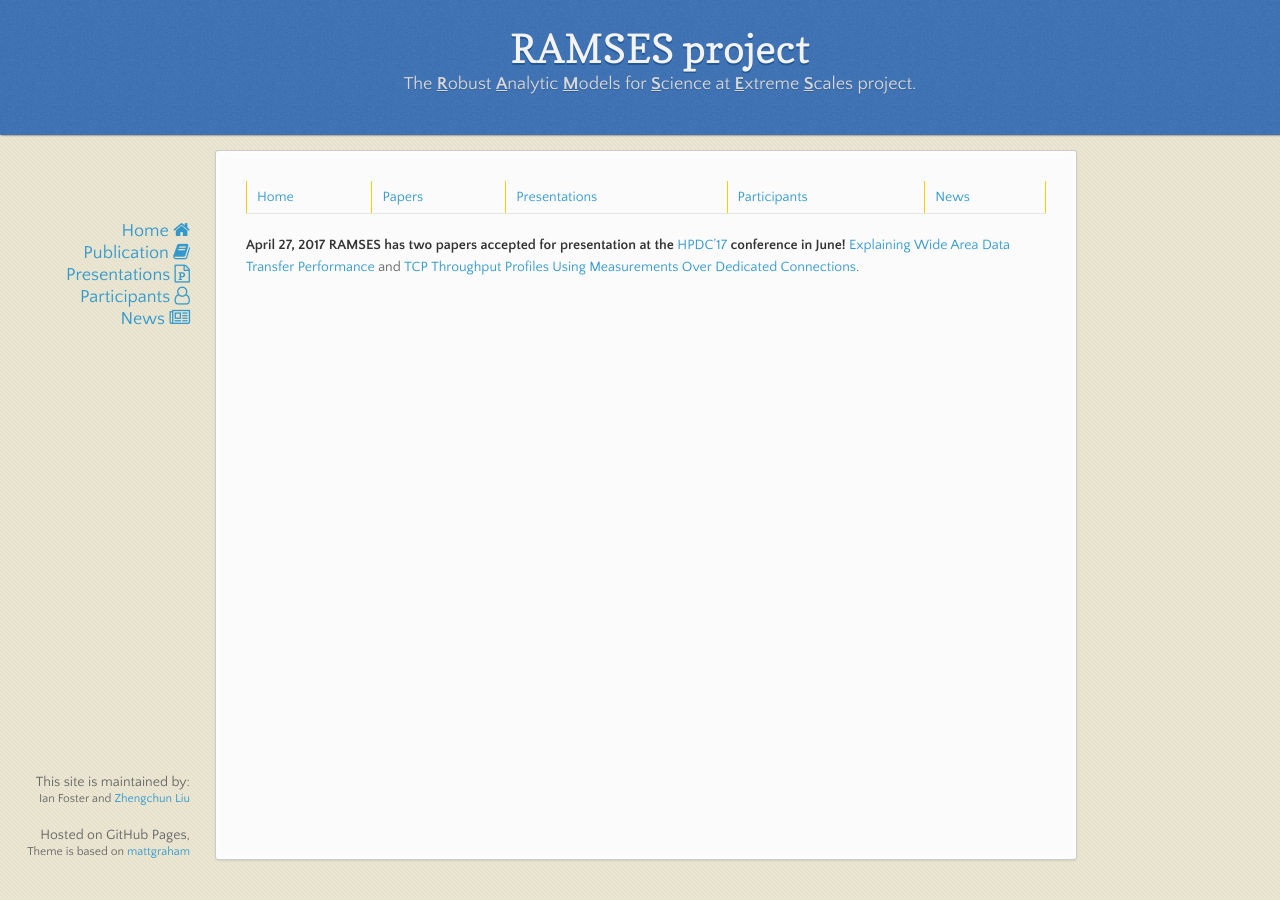
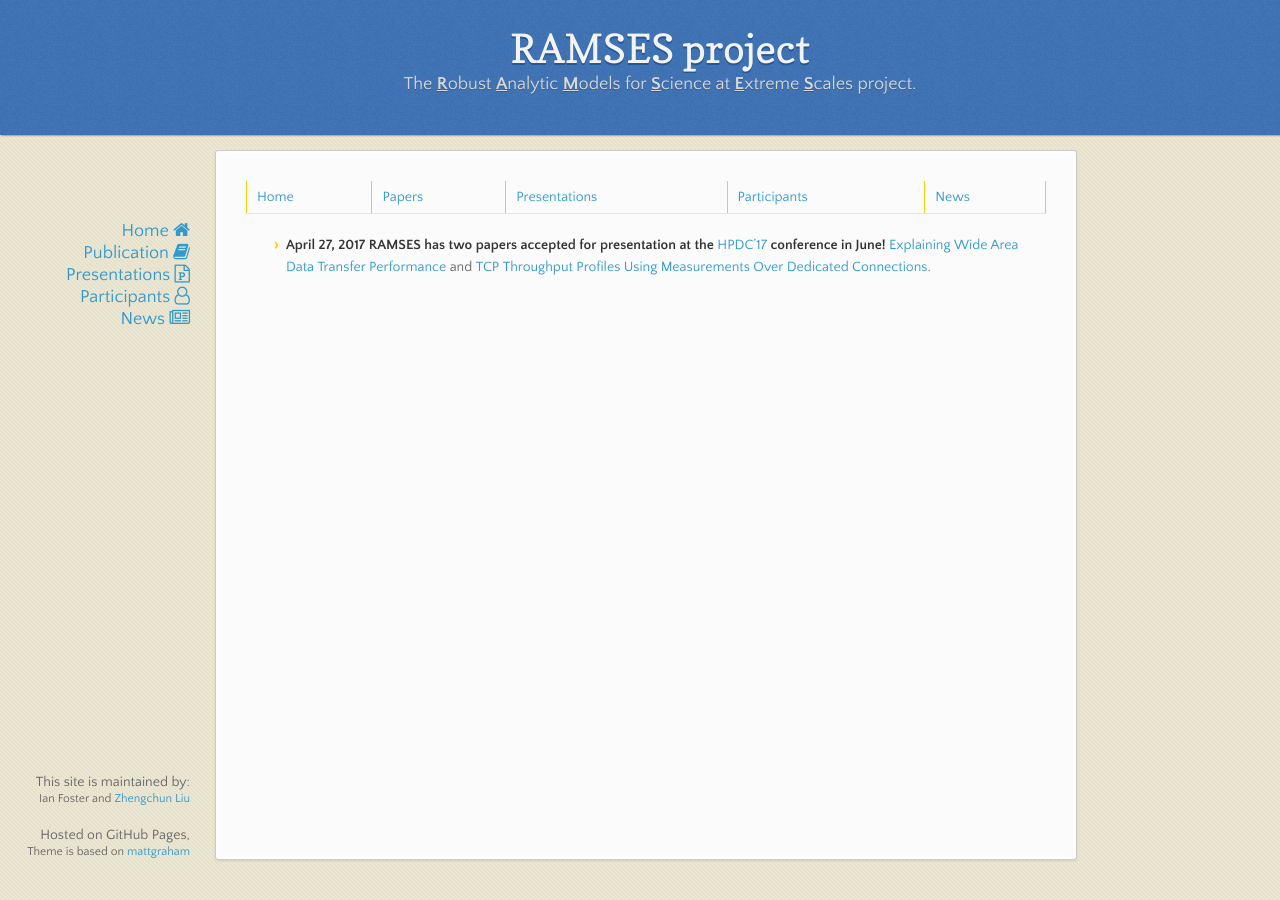
Before and after one commit to ramsesproject/ramses.github.io, a Jekyll site: the page built from news.md, in a window 1280 px wide. Built offline with Jekyll 4.4.1, drawn with Linux system fonts in a browser that asks for light colours; nearby versions of some CDN libraries.

Commit message:
add, delete, polish etc.

```diff
--- a/news.md
+++ b/news.md
@@ -3,4 +3,4 @@
 ---
 [Home](index.html)| [Papers](papers.html) | [Presentations](presentations.html) | [Participants](participants.html) | [News](news.html)
 
-__April 27, 2017__ **RAMSES has two papers accepted for presentation at the [HPDC'17](http://www.hpdc.org/2017/) conference in June!** [Explaining Wide Area Data Transfer Performance](http://dx.doi.org/10.1145/3078597.3078605) and [TCP Throughput Profiles Using Measurements Over Dedicated Connections](http://dx.doi.org/10.1145/3078597.3078615).
+* __April 27, 2017__ **RAMSES has two papers accepted for presentation at the [HPDC'17](http://www.hpdc.org/2017/) conference in June!** [Explaining Wide Area Data Transfer Performance](http://dx.doi.org/10.1145/3078597.3078605) and [TCP Throughput Profiles Using Measurements Over Dedicated Connections](http://dx.doi.org/10.1145/3078597.3078615).
```
